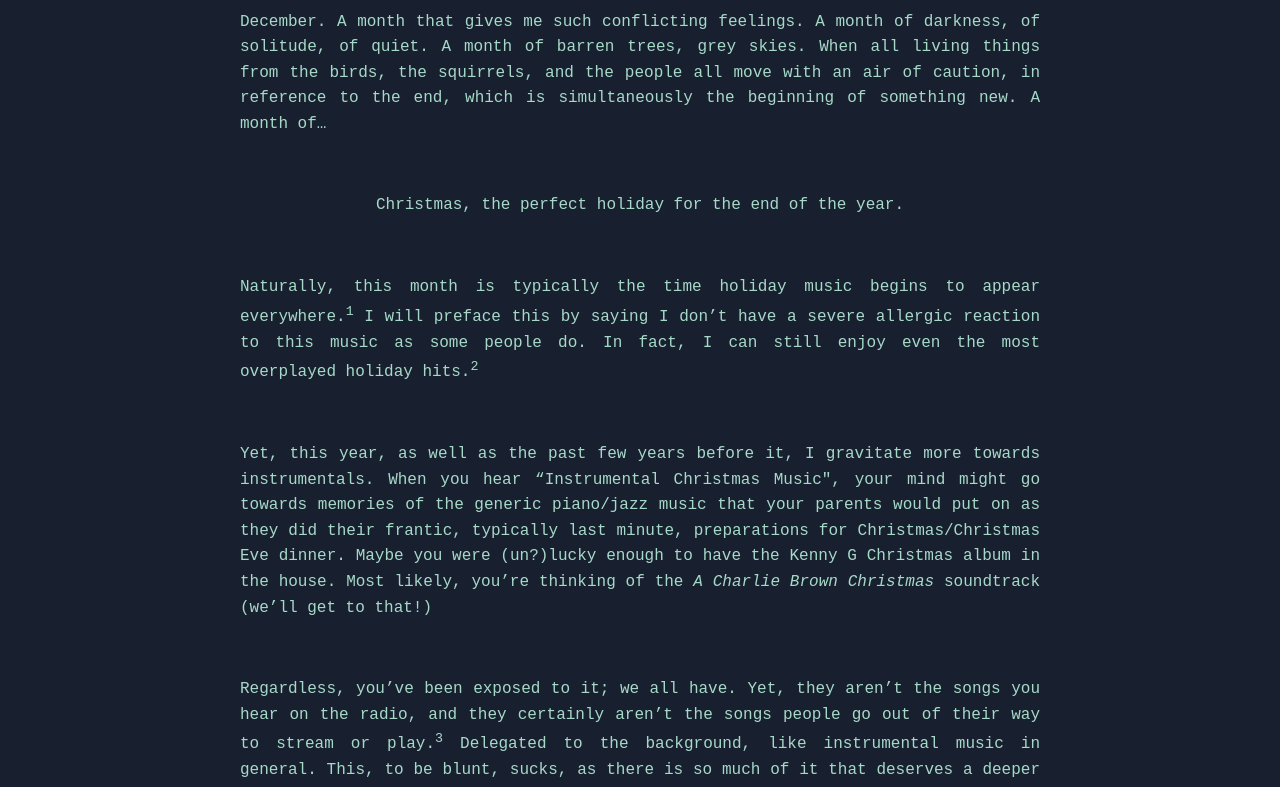
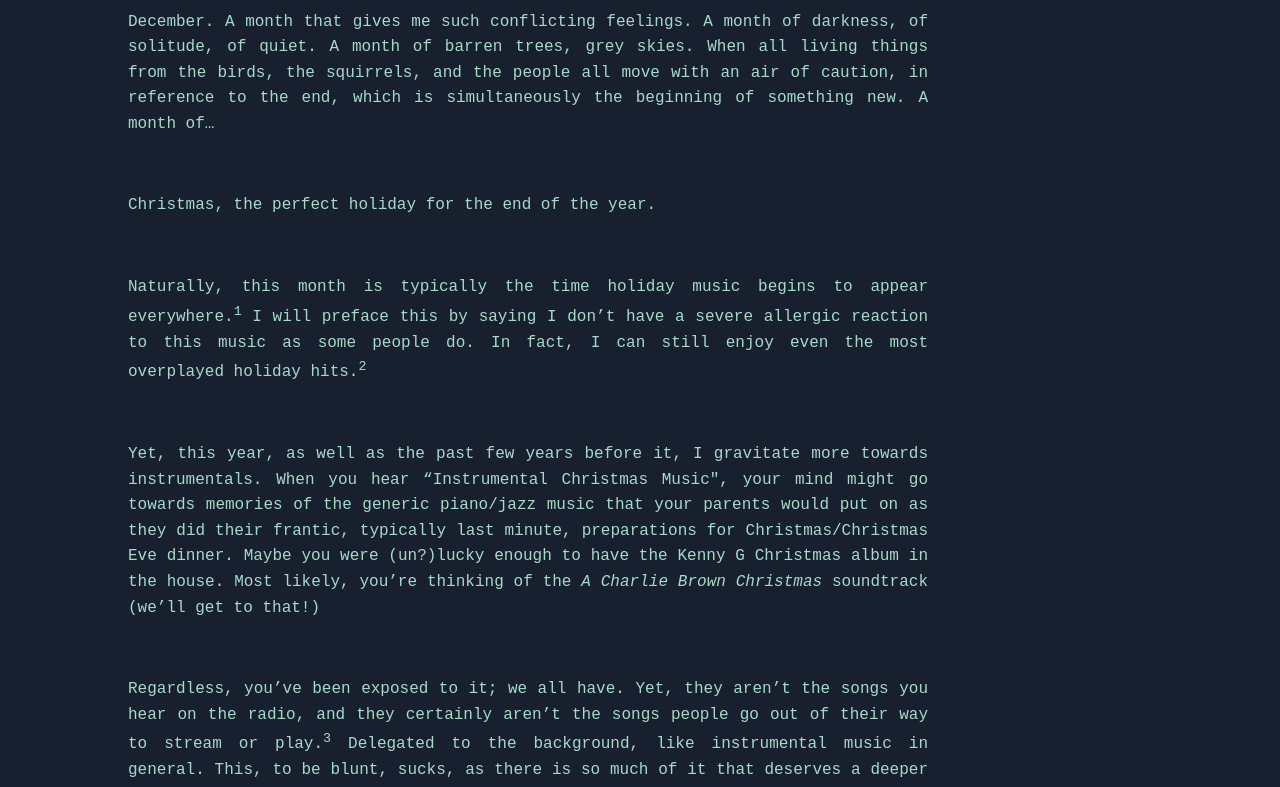
Before and after one commit to JenelleClam/distantfrequencies.com, a plain HTML site: page essay1.html in a window 1280 px wide. Shown: the part 218-1005 px from the top of the page. Drawn offline with Linux system fonts and the light colour scheme.

Commit message:
Update essay1.html

```diff
--- a/essay1.html
+++ b/essay1.html
@@ -5,18 +5,18 @@
   <br>
   <title>In Praise of Instrumental Christmas Music</title>
   <style>
- body {
+
+
+body {
     font-family: 'Courier New', Courier, monospace;
     background-color: #182030; /* Dark blue background */
     color: #a7d9c9; /* Light green text */
     margin: 0;
-    padding: 0;
+    padding: 0 10vw; /* Adds horizontal padding */
     display: flex;
     flex-direction: column;
-    justify-content: center; /* Centers content vertically */
-    align-items: center; /* Centers content horizontally */
+    justify-content: center;
     min-height: 100vh;
-    text-align: center; /* Ensures inline text is centered */
 }
 
         header {
```
